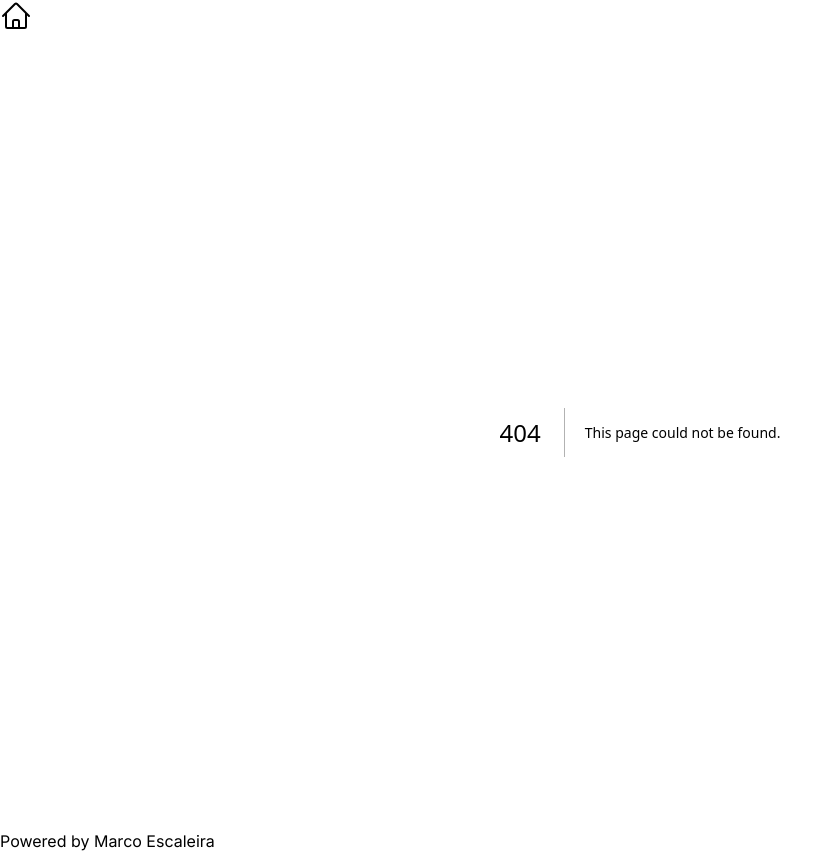
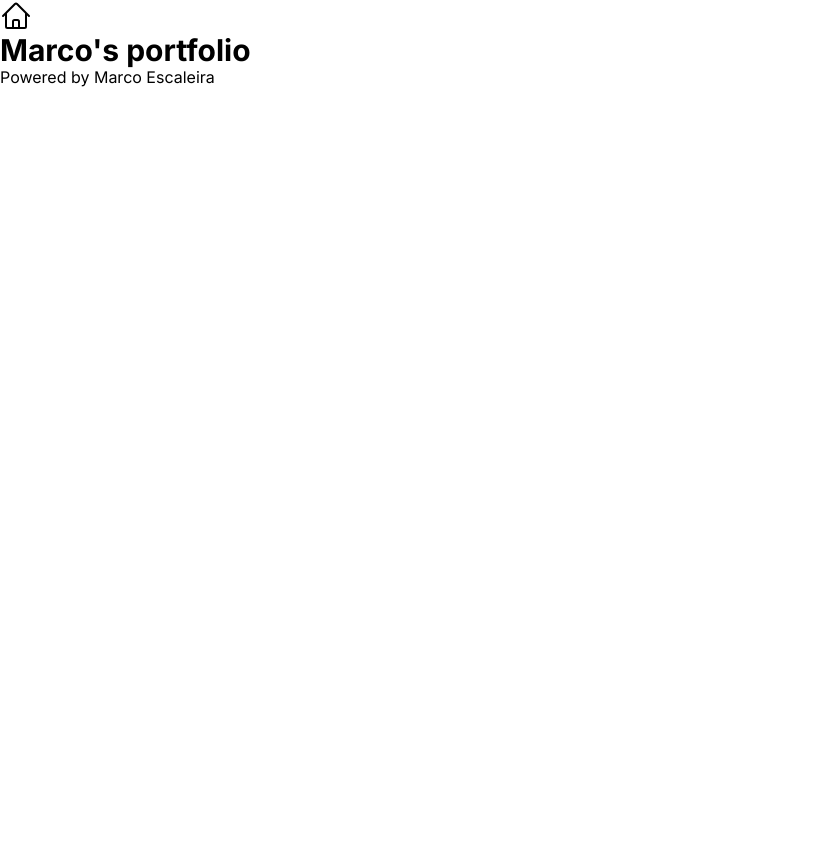
Before and after one commit to MarcoEscaleira/portfolio, a Next.js app: page /portfolio in a window 1280 px wide. Before the commit this address had no page. Shown: the whole page, without its empty margins (0-838 px from the left). After the commit the page ends 800 px from the top, so only its background shows below. Built offline with nearby package versions, Linux system fonts and the light colour scheme.

Commit message:
crete new template pages and bumping outdated versions

```diff
--- /dev/null
+++ b/pages/about.tsx
@@ -0,0 +1,12 @@
+import Head from "next/head";
+import Image from "next/image";
+
+export default function About() {
+  return (
+    <div>
+      <h3 className="text-3xl font-bold">
+        About me page
+      </h3>
+    </div>
+  );
+}
--- /dev/null
+++ b/pages/portfolio.tsx
@@ -0,0 +1,12 @@
+import Head from "next/head";
+import Image from "next/image";
+
+export default function Portfolio() {
+  return (
+    <div>
+      <h3 className="text-3xl font-bold">
+        Marco&apos;s portfolio
+      </h3>
+    </div>
+  );
+}
```
Also changed, not shown: package.json (+17 -17 lines), 1 other file (tests, documents, lock files or other folders).
